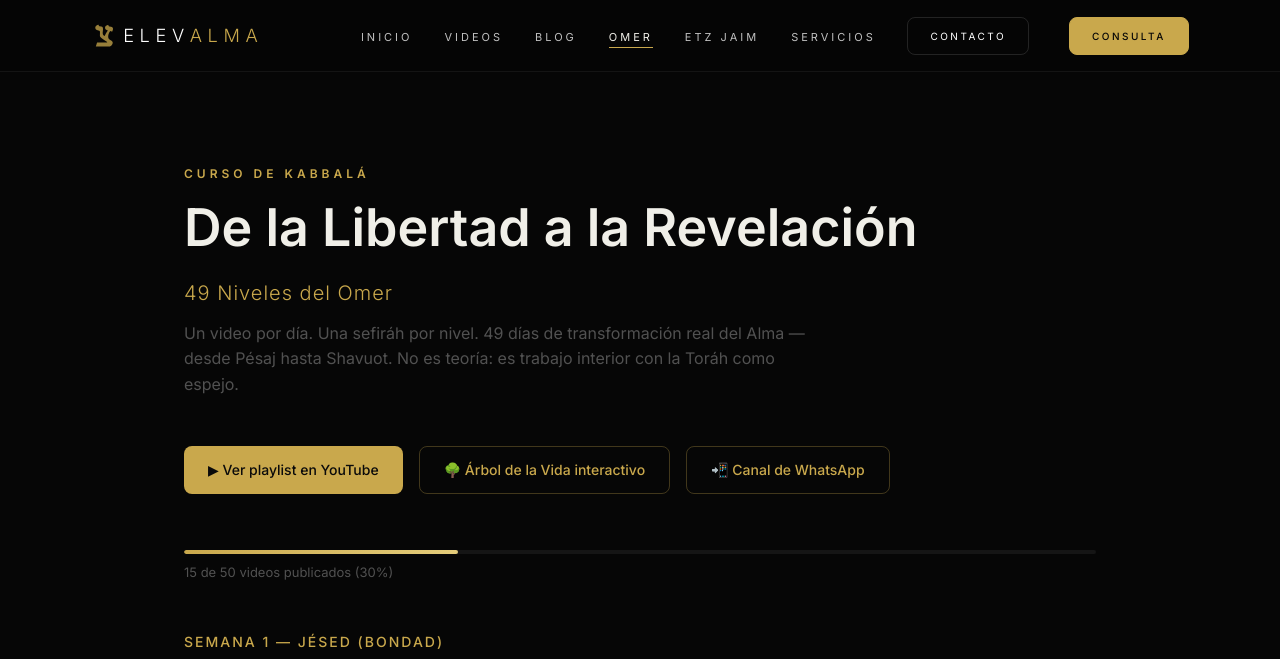
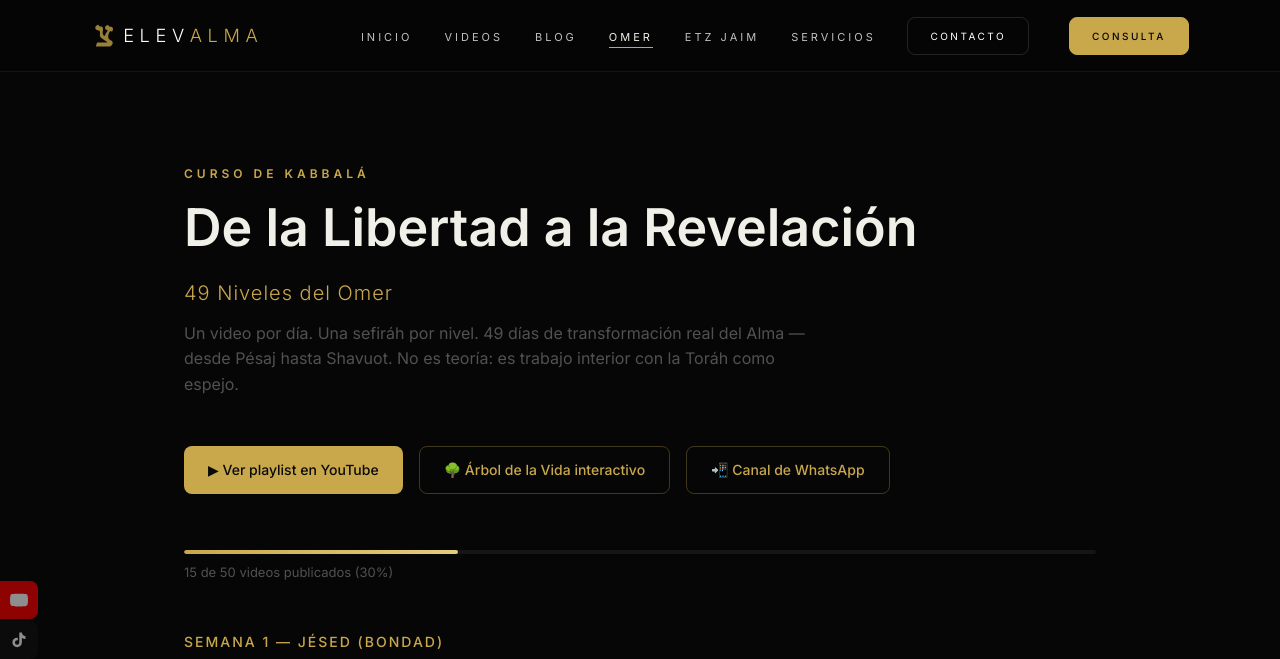
Before and after one commit to spenhos/elevalma-site, a Jekyll site: the page built from omer/index.html, in a window 1280 px wide and 1400 px high. Shown: the top 659 px of the window. Built offline with Jekyll 4.4.1, drawn with Linux system fonts in a browser that asks for light colours.

Commit message:
feat: FB en CTA, barra flotante global en todas las páginas, share buttons, ajuste opacidad

```diff
--- /dev/null
+++ b/_includes/social-float.html
@@ -0,0 +1,36 @@
+<!-- FLOATING SOCIAL BAR -->
+<div class="social-float" id="social-float">
+  <a href="https://www.youtube.com/@elevalma.oficial?sub_confirmation=1" target="_blank" rel="noopener" aria-label="YouTube" class="sf-btn sf-yt">
+    <svg viewBox="0 0 24 24" fill="currentColor"><path d="M23.5 6.2a3 3 0 0 0-2.1-2.1C19.5 3.5 12 3.5 12 3.5s-7.5 0-9.4.6A3 3 0 0 0 .5 6.2 31.5 31.5 0 0 0 0 12a31.5 31.5 0 0 0 .5 5.8 3 3 0 0 0 2.1 2.1c1.9.6 9.4.6 9.4.6s7.5 0 9.4-.6a3 3 0 0 0 2.1-2.1A31.5 31.5 0 0 0 24 12a31.5 31.5 0 0 0-.5-5.8z"/><polygon points="9.6 15.6 15.9 12 9.6 8.4" fill="#fff"/></svg>
+  </a>
+  <a href="https://www.tiktok.com/@elevalma" target="_blank" rel="noopener" aria-label="TikTok" class="sf-btn sf-tt">
+    <svg viewBox="0 0 24 24" fill="currentColor"><path d="M19.59 6.69a4.83 4.83 0 0 1-3.77-4.25V2h-3.45v13.67a2.89 2.89 0 0 1-2.88 2.5 2.89 2.89 0 0 1-2.89-2.89 2.89 2.89 0 0 1 2.89-2.89c.3 0 .59.05.87.13V9.03a6.27 6.27 0 0 0-.87-.06 6.34 6.34 0 0 0-6.34 6.34 6.34 6.34 0 0 0 6.34 6.34 6.34 6.34 0 0 0 6.34-6.34V9.05a8.27 8.27 0 0 0 4.85 1.56V7.16a4.83 4.83 0 0 1-1.09-.47z"/></svg>
+  </a>
+  <a href="https://www.instagram.com/elevalma.oficial/" target="_blank" rel="noopener" aria-label="Instagram" class="sf-btn sf-ig">
+    <svg viewBox="0 0 24 24" fill="currentColor"><path d="M12 2.16c3.2 0 3.58.01 4.85.07 3.25.15 4.77 1.69 4.92 4.92.06 1.27.07 1.65.07 4.85 0 3.2-.01 3.58-.07 4.85-.15 3.23-1.66 4.77-4.92 4.92-1.27.06-1.65.07-4.85.07-3.2 0-3.58-.01-4.85-.07-3.26-.15-4.77-1.7-4.92-4.92-.06-1.27-.07-1.65-.07-4.85 0-3.2.01-3.58.07-4.85C2.38 3.86 3.9 2.31 7.15 2.23 8.42 2.17 8.8 2.16 12 2.16zM12 0C8.74 0 8.33.01 7.05.07 2.7.27.27 2.7.07 7.05.01 8.33 0 8.74 0 12s.01 3.67.07 4.95c.2 4.36 2.62 6.78 6.98 6.98C8.33 23.99 8.74 24 12 24s3.67-.01 4.95-.07c4.35-.2 6.78-2.62 6.98-6.98.06-1.28.07-1.69.07-4.95s-.01-3.67-.07-4.95c-.2-4.35-2.63-6.78-6.98-6.98C15.67.01 15.26 0 12 0zm0 5.84A6.16 6.16 0 1 0 18.16 12 6.16 6.16 0 0 0 12 5.84zM12 16a4 4 0 1 1 4-4 4 4 0 0 1-4 4zm6.41-11.85a1.44 1.44 0 1 0 1.44 1.44 1.44 1.44 0 0 0-1.44-1.44z"/></svg>
+  </a>
+  <a href="https://elevalma.link/whatsapp" target="_blank" rel="noopener" aria-label="WhatsApp" class="sf-btn sf-wa">
+    <svg viewBox="0 0 24 24" fill="currentColor"><path d="M17.47 14.38c-.3-.15-1.76-.87-2.03-.97-.27-.1-.47-.15-.67.15-.2.3-.77.97-.95 1.17-.17.2-.35.22-.65.07-.3-.15-1.26-.46-2.4-1.48-.89-.79-1.49-1.77-1.66-2.07-.18-.3-.02-.46.13-.61.13-.13.3-.35.45-.52.15-.17.2-.3.3-.5.1-.2.05-.37-.02-.52-.08-.15-.67-1.62-.92-2.22-.24-.58-.49-.5-.67-.51l-.57-.01c-.2 0-.52.07-.8.37-.27.3-1.04 1.02-1.04 2.48 0 1.47 1.07 2.89 1.22 3.09.15.2 2.1 3.2 5.08 4.49.71.31 1.26.49 1.69.63.71.23 1.36.19 1.87.12.57-.09 1.76-.72 2.01-1.42.25-.7.25-1.3.17-1.42-.07-.13-.27-.2-.57-.35zm-5.42 7.4A9.87 9.87 0 0 1 7 20.14l-.36-.21-3.73.98.99-3.64-.24-.37a9.87 9.87 0 0 1-1.51-5.26c0-5.45 4.44-9.89 9.9-9.89a9.87 9.87 0 0 1 7 2.9 9.86 9.86 0 0 1 2.9 7c0 5.46-4.44 9.9-9.9 9.9zm8.41-18.31A11.82 11.82 0 0 0 12.05 0C5.49 0 .16 5.33.16 11.88c0 2.1.55 4.14 1.58 5.95L0 24l6.3-1.65a11.86 11.86 0 0 0 5.75 1.47c6.56 0 11.89-5.33 11.89-11.88a11.82 11.82 0 0 0-3.48-8.42z"/></svg>
+  </a>
+  <a href="https://open.spotify.com/show/054bnaJPZCms5gtcxLjVkB" target="_blank" rel="noopener" aria-label="Spotify" class="sf-btn sf-sp">
+    <svg viewBox="0 0 24 24" fill="currentColor"><path d="M12 0C5.4 0 0 5.4 0 12s5.4 12 12 12 12-5.4 12-12S18.6 0 12 0zm5.5 17.3c-.2.3-.6.4-1 .2-2.7-1.6-6-2-10-1.1-.4.1-.7-.1-.8-.5-.1-.4.1-.7.5-.8 4.3-1 8-.6 11 1.2.4.2.5.6.3 1zm1.5-3.3c-.3.4-.8.5-1.2.3-3-1.9-7.7-2.4-11.3-1.3-.4.1-.9-.1-1-.5-.1-.4.1-.9.5-1 4.1-1.3 9.2-.7 12.7 1.5.3.2.5.7.3 1zm.1-3.4c-3.7-2.2-9.7-2.4-13.2-1.3-.5.2-1-.1-1.2-.6-.2-.5.1-1 .6-1.2 4-1.2 10.7-1 14.9 1.5.5.3.6.9.3 1.3-.2.5-.8.6-1.4.3z"/></svg>
+  </a>
+  <a href="https://www.facebook.com/elevalma.oficial" target="_blank" rel="noopener" aria-label="Facebook" class="sf-btn sf-fb">
+    <svg viewBox="0 0 24 24" fill="currentColor"><path d="M24 12.07C24 5.41 18.63 0 12 0S0 5.4 0 12.07C0 18.1 4.39 23.1 10.13 24v-8.44H7.08v-3.49h3.04V9.41c0-3.02 1.79-4.7 4.53-4.7 1.31 0 2.68.24 2.68.24v2.97h-1.51c-1.49 0-1.95.93-1.95 1.89v2.26h3.33l-.53 3.49h-2.8V24C19.62 23.1 24 18.1 24 12.07z"/></svg>
+  </a>
+</div>
+<script>
+(function(){
+  var bar = document.getElementById('social-float');
+  if (!bar) return;
+  var hero = document.getElementById('inicio');
+  if (!hero) { bar.classList.add('visible'); return; }
+  var io = new IntersectionObserver(function(entries){
+    entries.forEach(function(e){
+      if (e.isIntersecting) bar.classList.remove('visible');
+      else bar.classList.add('visible');
+    });
+  }, { threshold: 0.15 });
+  io.observe(hero);
+})();
+</script>
--- a/blog/index.html
+++ b/blog/index.html
@@ -125,6 +125,8 @@ title: Blog — ElevAlma
   </style>
 </head>
 <body>
+
+  {% include social-float.html %}
 
   <div class="mobile-overlay">
     <div class="mobile-close">&times;</div>
--- a/consultas/index.html
+++ b/consultas/index.html
@@ -250,6 +250,8 @@ layout: null
   </style>
 </head>
 <body>
+
+  {% include social-float.html %}
 
   <!-- MOBILE OVERLAY -->
   <div class="mobile-overlay">
--- a/etz-jaim/index.html
+++ b/etz-jaim/index.html
@@ -429,6 +429,8 @@ title: Etz Jaim — ElevAlma
 </style>
 </head>
 <body>
+
+  {% include social-float.html %}
 
   <!-- MOBILE MENU OVERLAY -->
   <div class="mobile-overlay" id="etzMobileOverlay">
--- a/omer/index.html
+++ b/omer/index.html
@@ -124,6 +124,8 @@ title: "Omer — 49 Niveles | ElevAlma"
   </style>
 </head>
 <body>
+
+  {% include social-float.html %}
 
   <div class="mobile-overlay">
     <div class="mobile-close">&times;</div>
--- a/style.css
+++ b/style.css
@@ -1883,19 +1883,24 @@ section {
   display: flex;
   align-items: center;
   justify-content: center;
-  width: 44px;
-  height: 44px;
+  width: 38px;
+  height: 38px;
   color: #fff;
-  transition: width 0.25s ease, filter 0.25s ease;
+  opacity: 0.55;
+  transition: width 0.25s ease, opacity 0.25s ease, filter 0.25s ease;
   border-radius: 0 8px 8px 0;
 }
 .sf-btn svg {
-  width: 20px;
-  height: 20px;
+  width: 18px;
+  height: 18px;
   flex-shrink: 0;
 }
+.social-float:hover .sf-btn {
+  opacity: 1;
+}
 .sf-btn:hover {
-  width: 52px;
+  width: 46px;
+  opacity: 1;
   filter: brightness(1.15);
 }
 .sf-yt { background: #FF0000; }
@@ -1950,6 +1955,7 @@ section {
 .scta-sp { background: #1DB954; }
 .scta-tt { background: #111; border: 1px solid rgba(255,255,255,0.15); }
 .scta-ig { background: linear-gradient(45deg, #f09433, #e6683c, #dc2743, #cc2366, #bc1888); }
+.scta-fb { background: #1877F2; }
 
 /* ---- SHARE BUTTONS (home featured video) ---- */
 .featured-share {
```
Also changed, not shown: _layouts/post.html (+3 -1 lines), index.html (+4 -37 lines).
